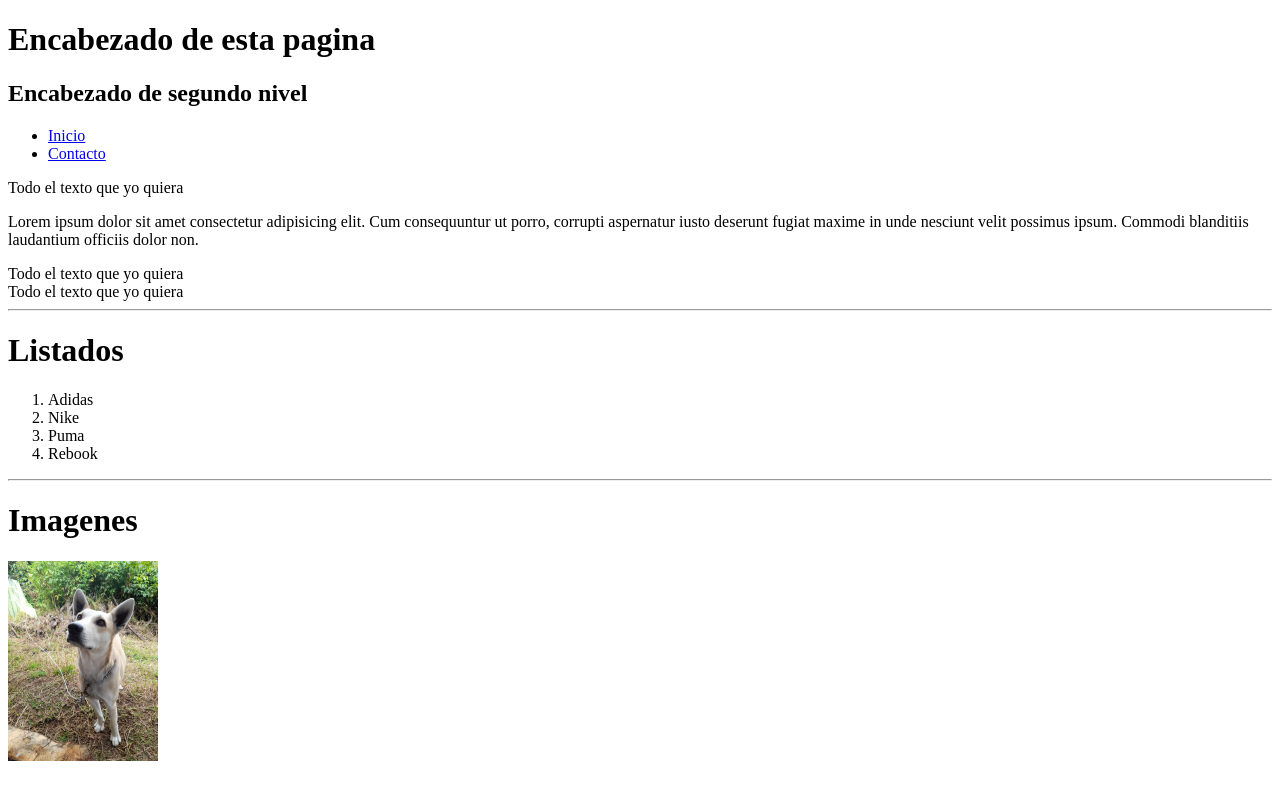
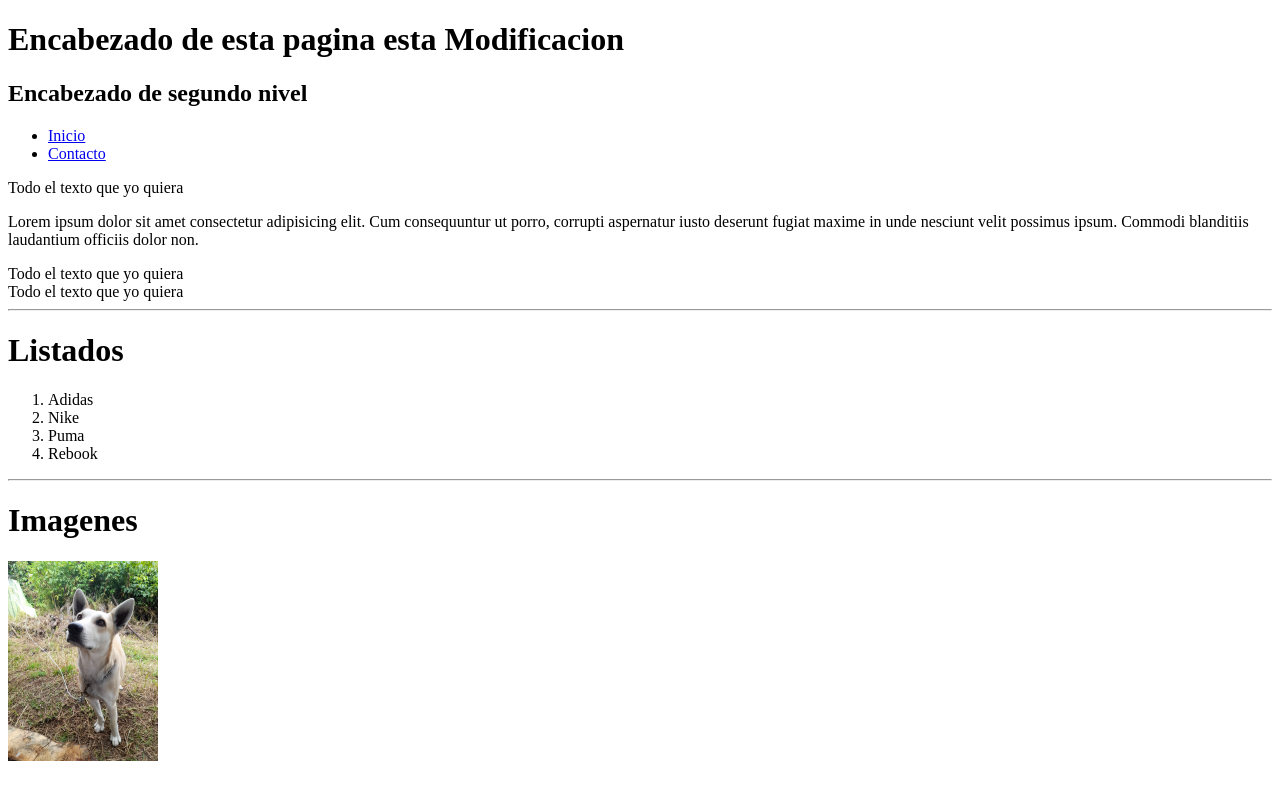
Before and after one commit to lariverag/aprendiendoHTML-git, a plain HTML site: page index.html in a window 1280 px wide. Drawn offline with Linux system fonts and the light colour scheme.

Commit message:
Se hizo una modificación en el h1 de body.

```diff
--- a/index.html
+++ b/index.html
@@ -5,7 +5,7 @@
         <title>Aprendiendo HTML con Alfredo Rivera por segunda vez</title>
     </head>
     <body>
-        <h1>Encabezado de esta pagina</h1>
+        <h1>Encabezado de esta pagina esta Modificacion</h1>
         <h2>Encabezado de segundo nivel </h2>
         <ul>
             <li>
```
